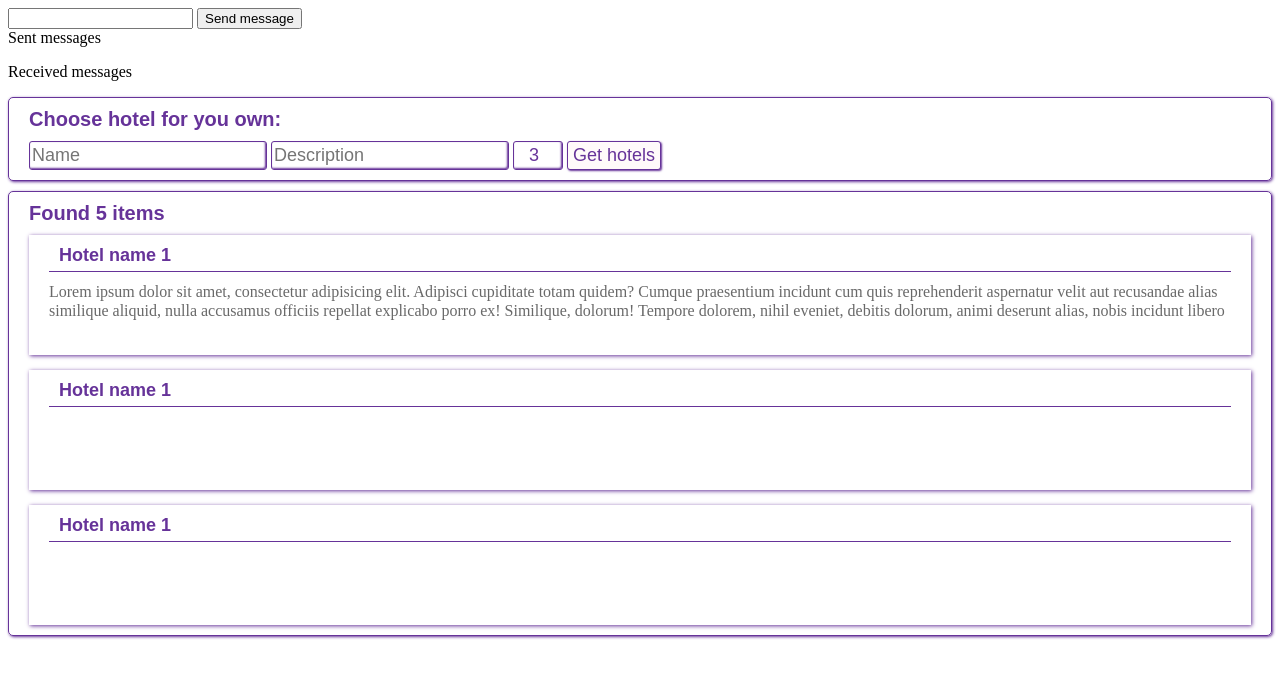
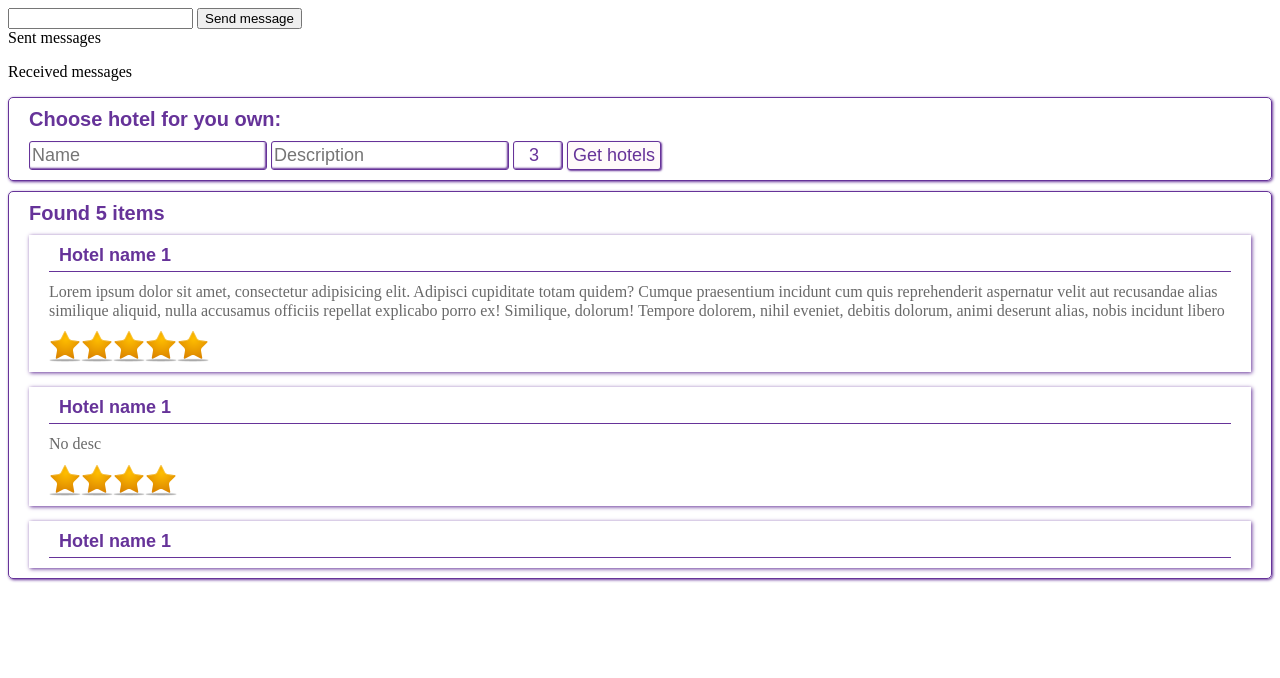
Before and after one commit to a-lysenko/rabbit-mq-acc-bal, a website: page public/index.html in a window 1280 px wide. Drawn offline with nearby package versions, Linux system fonts and the light colour scheme.

Commit message:
- star icons are not linked via used urls - FIXED - updated styles - updated index (insignificantly)

```diff
--- a/public/css/style.css
+++ b/public/css/style.css
@@ -81,7 +81,7 @@
 .hotel-searchresults-item {
     display: block;
     margin-top: 15px;
-    height: 100px;
+    /*height: 100px;*/
     padding: 10px 20px;
     box-shadow: rebeccapurple 1px 1px 4px 0;
 }
@@ -103,7 +103,8 @@
 
 .hotel-searchresults-item .hotel-searchresults-item__desc {
     display: block;
-    height: 2.4em;
+    min-height: 1.2em;
+    max-height: 2.4em;
     line-height: 1.2em;
     margin: 10px 0;
     box-sizing: content-box;
@@ -118,33 +119,34 @@
 .star-rate {
     display: block;
     height: 32px;
+    width: 32px;
     background-repeat: repeat-x;
 }
 
 .star-rate.star-rate_full {
-    background: url("img/star_full_32.png");
+    background: url("../img/star_full_32.png");
 }
 
 .star-rate.star-rate_empty {
-    background: url("img/star_empty_32.png");
+    background: url("../img/star_empty_32.png");
 }
 
-.star-rate .star-rate_1 {
-
+.star-rate.star-rate_1 {
+    width: 32px;
 }
 
-.star-rate .star-rate_2 {
-
+.star-rate.star-rate_2 {
+    width: 64px;
 }
 
-.star-rate .star-rate_3 {
-
+.star-rate.star-rate_3 {
+    width: 96px;
 }
 
-.star-rate .star-rate_4 {
-
+.star-rate.star-rate_4 {
+    width: 128px;
 }
 
-.star-rate .star-rate_5 {
-    width: 150px;
+.star-rate.star-rate_5 {
+    width: 160px;
 }
--- a/public/index.html
+++ b/public/index.html
@@ -86,6 +86,12 @@
                 <h2 class="hotel-searchresults-item__name">
                     Hotel name 1
                 </h2>
+                <div class="hotel-searchresults-item__desc">
+                    No desc
+                </div>
+                <div class="hotel-searchresults-item__stars">
+                    <div class="star-rate star-rate_full star-rate_4"></div>
+                </div>
             </li>
             <li class="hotel-searchresults-item">
                 <h2 class="hotel-searchresults-item__name">
```
